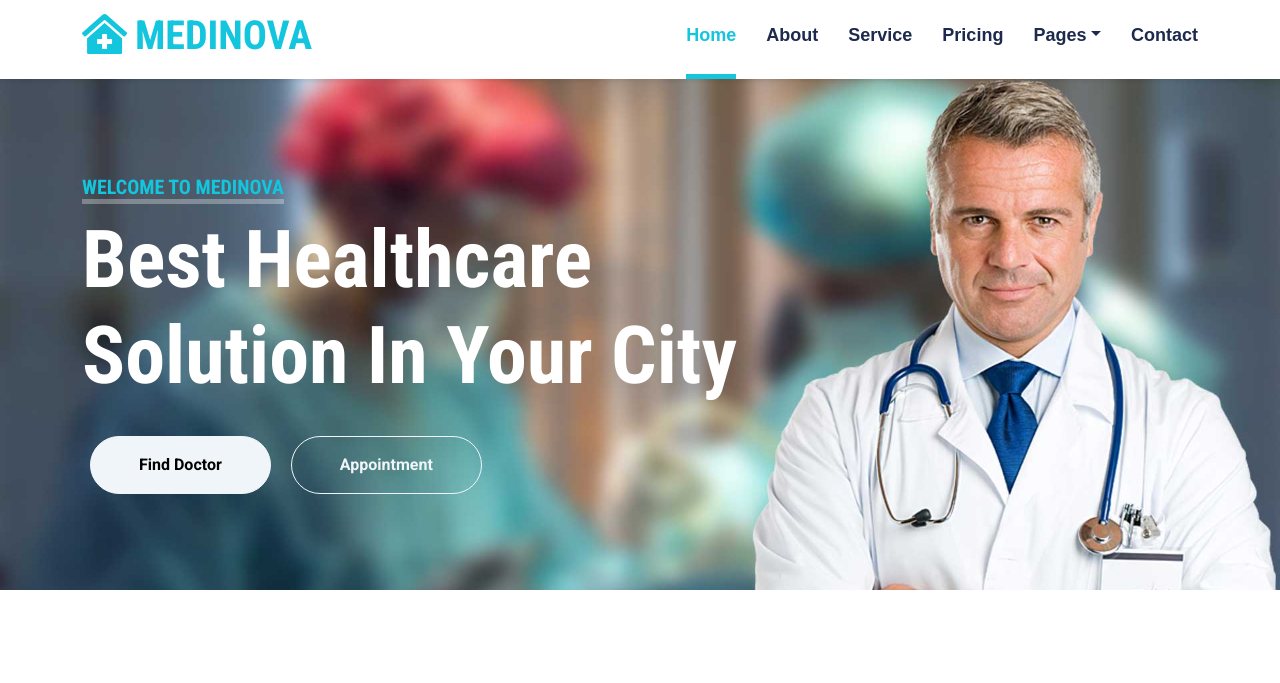
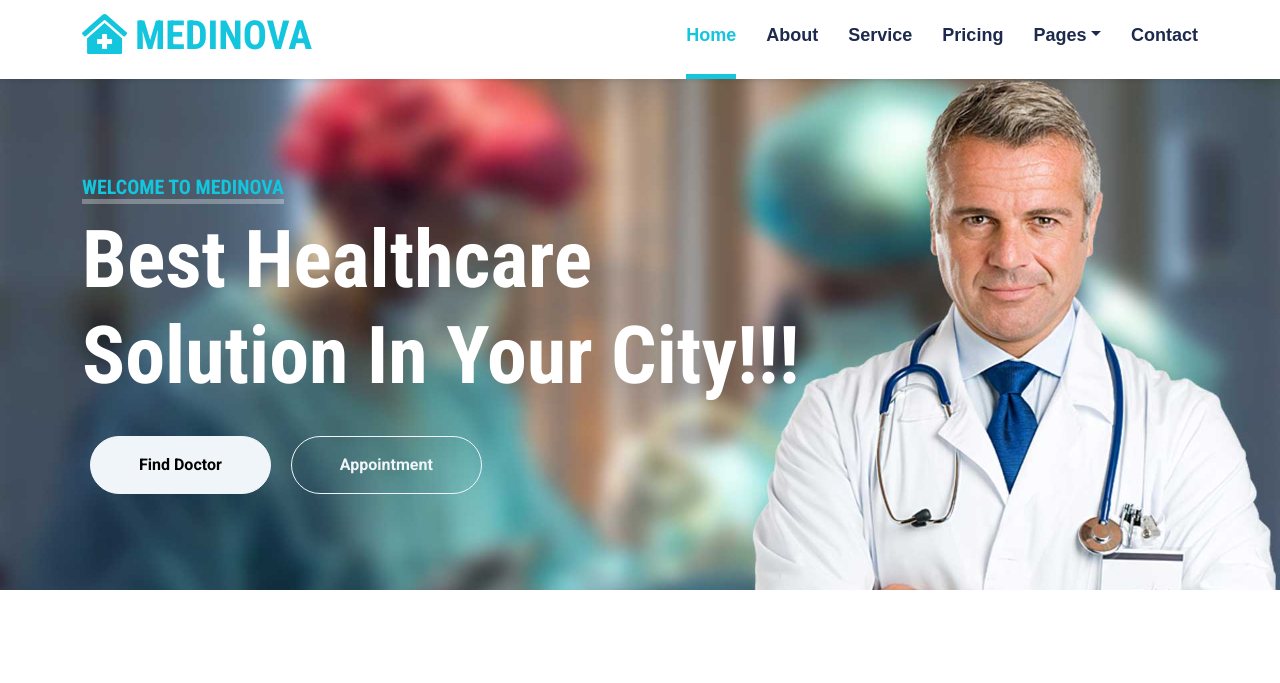
Before and after one commit to AndrewJSunwoo/jenkins-cicd-pipeline-aws, a plain HTML site: page index.html in a window 1280 px wide. Shown: the part 49-732 px from the top of the page. Drawn offline with nearby package versions, Linux system fonts and the light colour scheme.

Commit message:
Update index.html

```diff
--- a/index.html
+++ b/index.html
@@ -109,7 +109,7 @@
             <div class="row justify-content-start">
                 <div class="col-lg-8 text-center text-lg-start">
                     <h5 class="d-inline-block text-primary text-uppercase border-bottom border-5" style="border-color: rgba(256, 256, 256, .3) !important;">Welcome To Medinova</h5>
-                    <h1 class="display-1 text-white mb-md-4">Best Healthcare Solution In Your City</h1>
+                    <h1 class="display-1 text-white mb-md-4">Best Healthcare Solution In Your City!!!</h1>
                     <div class="pt-2">
                         <a href="" class="btn btn-light rounded-pill py-md-3 px-md-5 mx-2">Find Doctor</a>
                         <a href="" class="btn btn-outline-light rounded-pill py-md-3 px-md-5 mx-2">Appointment</a>
```
